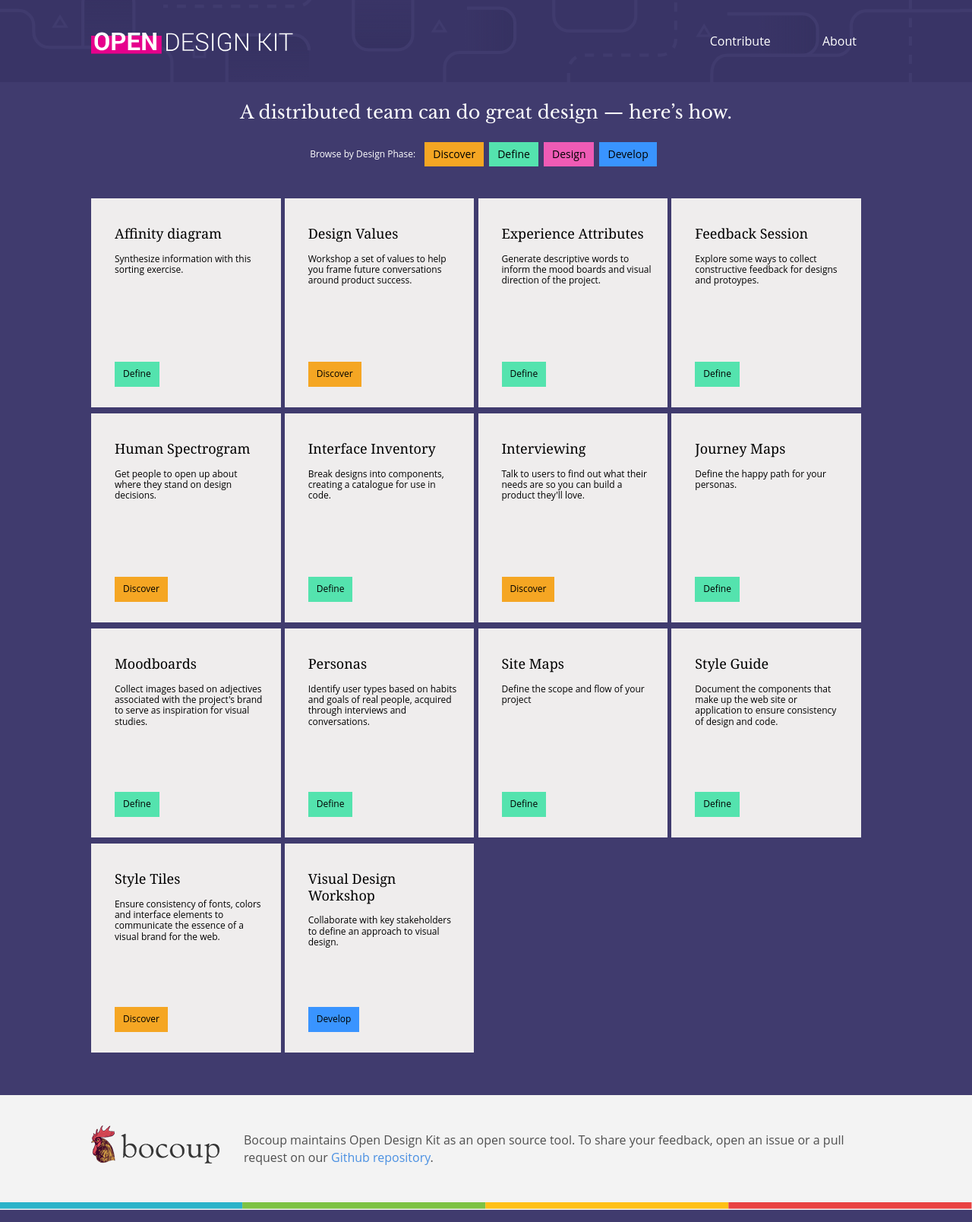
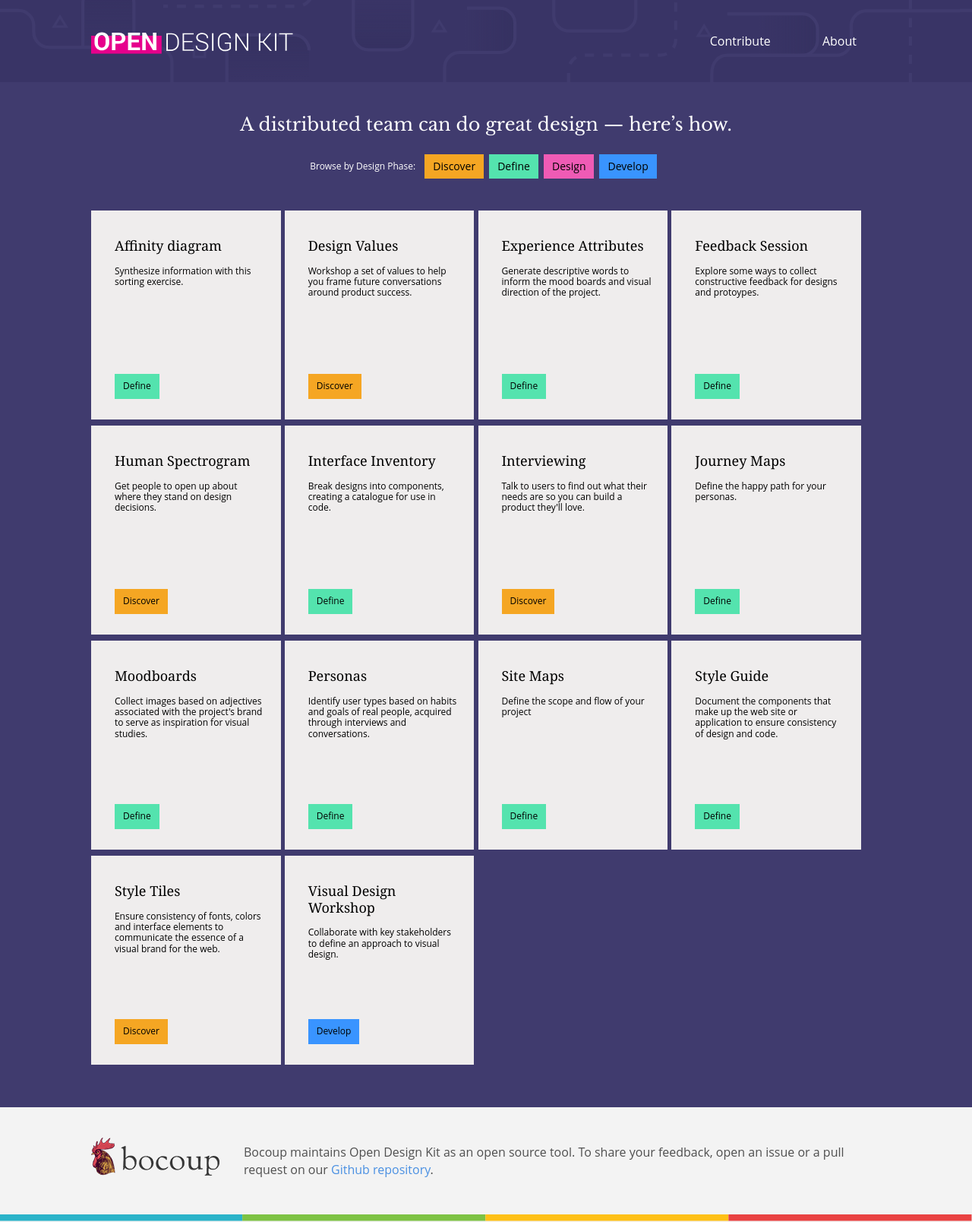
Before and after one commit to open-design-kit/opendesignkit, a Jekyll site: the page built from index.html, in a window 1280 px wide. Shown: the whole page at 76% size. Built offline with Jekyll 4.4.1, drawn with Linux system fonts in a browser that asks for light colours.

Commit message:
match spacing for filter stuff on home and phase pages, for #133

```diff
--- a/css/styles.css
+++ b/css/styles.css
@@ -252,7 +252,7 @@
 
 /* Filter for phases */
 .filter {
-    margin: 1em 0;
+    margin: 1em 0 0;
 }
 
 .filter-label {
@@ -539,7 +539,7 @@
 
 @media (min-width: 40em) {
     .home-header-sub {
-        padding: 1.5em 0;
+        padding: 2.5em 0;
     }
 }
 
```
